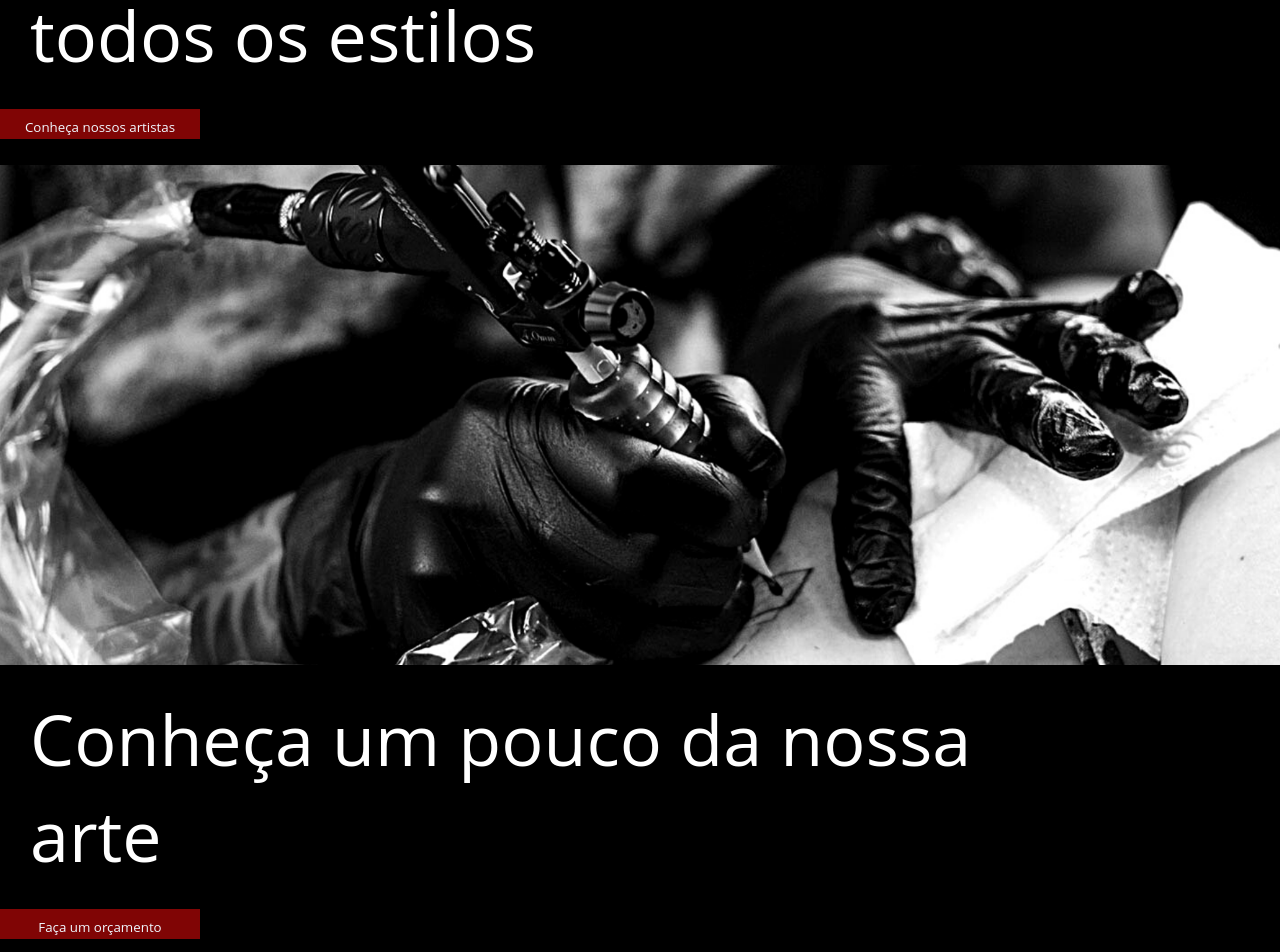
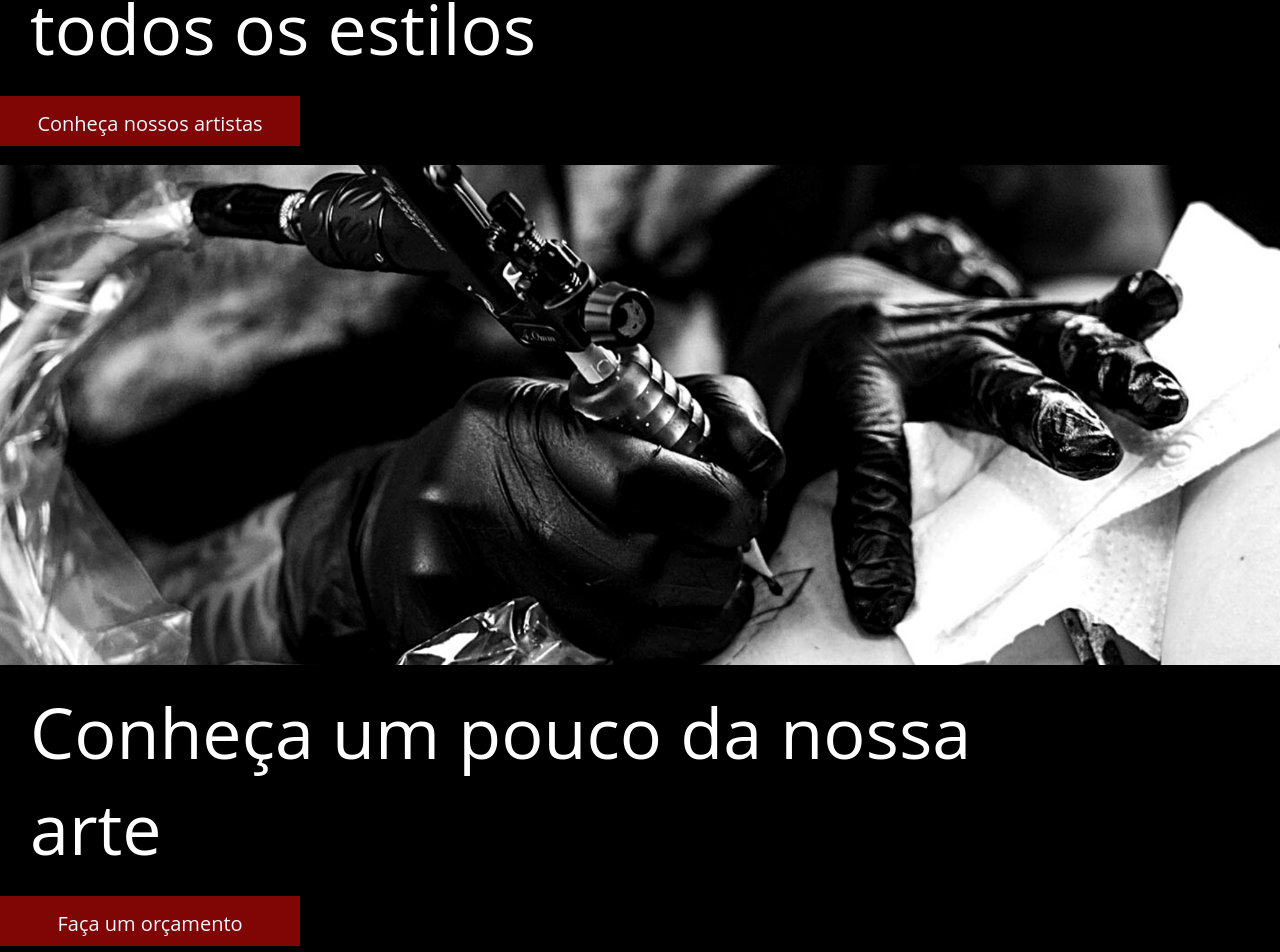
Before and after one commit to CibeleMartins/TattooArtStudio-M5, a React (Create React App) app: page / in a window 1280 px wide. Shown: the part 1535-2487 px from the top of the page. Built offline with nearby package versions, Linux system fonts and the light colour scheme.

Commit message:
:lipstick: feat: implementa css no button
Alterou tamanho do button, da fonte e a cor do efeito hover.

```diff
--- a/src/components/ButtonHP/ButtonHP.module.css
+++ b/src/components/ButtonHP/ButtonHP.module.css
@@ -1,9 +1,10 @@
 
 .button_hp {
 
-  width: 200px;
-  height: 100px;
+  width: 300px;
+  height: 50px;
   font-family: 'Open Sans', sans-serif;
+  font-size: 20px;
   background-color: #800505;
   padding: 0.7em 1.2em;
   text-decoration: none;
@@ -13,9 +14,9 @@
 
 }
 
-.button_h:hover {
+.button_hp:hover {
 
-  background-color: black;
+  background-color: #80050580 ;
   cursor: pointer;
 
 }
--- a/src/pages/Home.jsx
+++ b/src/pages/Home.jsx
@@ -1,6 +1,7 @@
 import React from 'react';
 import styles from './Home.module.css';
 import ButtonH from '../components/ButtonH/ButtonH'
+import ButtonHP from '../components/ButtonHP/ButtonHP'
 
 
 
@@ -37,7 +38,7 @@ return (
         <p className={styles.big_p}>Artistas que tatuam em todos os estilos</p>
 
         <div>
-        <ButtonH text="Conheça nossos artistas"/>
+        <ButtonHP text="Conheça nossos artistas"/>
         </div>
 
       </div>
@@ -48,7 +49,7 @@ return (
 
         <p className={styles.big_p}>Conheça um pouco da nossa arte</p>
         <div>
-        <ButtonH text="Faça um orçamento"/>
+        <ButtonHP text="Faça um orçamento"/>
         </div>
 
       </div>
```
